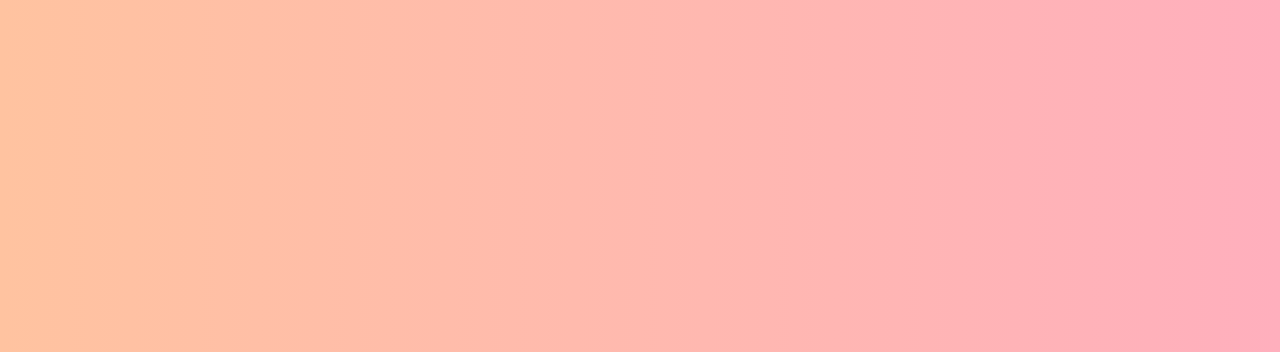
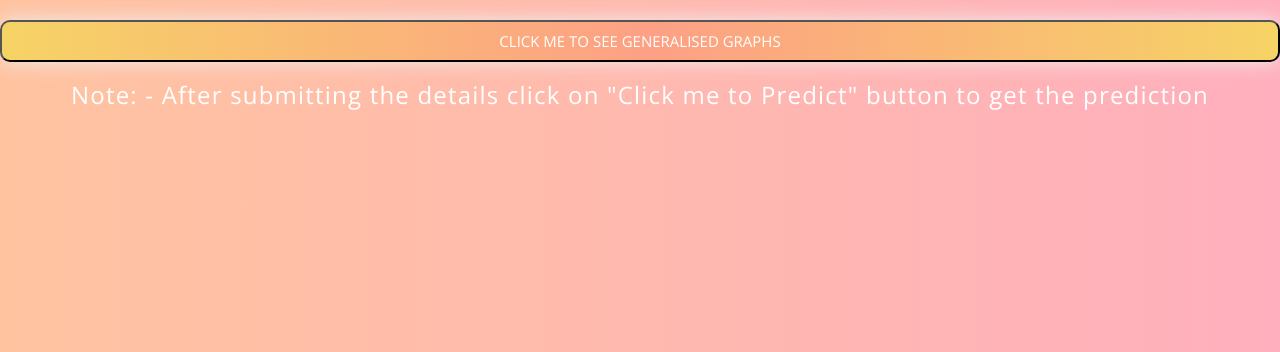
Before and after one commit to rahultah/FetalHealth, a Flask app: page / in a window 1280 px wide. Shown: the part 52-404 px from the top of the page. Run offline with Flask 2, Linux system fonts and the light colour scheme; parts of the project's set-up code (start-up, migrations or seed data) failed here and were passed over; some libraries are stand-ins or nearby versions.

Commit message:
UI Commit 2.0

```diff
--- a/static/css/style.css
+++ b/static/css/style.css
@@ -45,4 +45,23 @@ input {
 	margin-bottom: 10px;
 
 }
+.bton {
+	flex: 1 1 auto;
+	/* margin: 10px; */
+	/* padding: 30px; */
+	text-align: center;
+	text-transform: uppercase;
+	transition: 0.5s;
+	/* background-size: 200% auto; */
+	/* color: white; */
+   /* text-shadow: 0px 0px 10px rgba(0,0,0,0.2);*/
+	box-shadow: 0 0 20px #eee;
+	border-radius: 10px;
+}
+.bton:hover {
+	background-position: right center; /* change the direction of the change here */
+  }
+.bton-1 {
+	background-image: linear-gradient(to right, #f6d365 0%, #fda085 51%, #f6d365 100%);
+  }
 input:focus { box-shadow: inset 0 -5px 45px rgba(100,100,100,0.4), 0 1px 1px rgba(255,255,255,0.2); }
--- a/templates/index.html
+++ b/templates/index.html
@@ -92,6 +92,34 @@
   </div>
 
 </div>
+<div>
+  <button type="button" class="bton bton-1 btn-block btn-large"  data-toggle="modal" data-target="#myModal2">Click Me to See generalised graphs</button>
+
+  <!-- Modal -->
+  <div class="modal fade" id="myModal2" role="dialog">
+    <div class="modal-dialog">
+
+      <!-- Modal content-->
+      <div class="modal-content">
+        <div class="modal-header">
+          <button type="button" class="close" data-dismiss="modal">&times;</button>
+          <h4 style="color: black;" class="modal-title">Graphs</h4>
+        </div>
+        <div class="modal-body">
+            <!-- <h1 style="color:black;" id="final_pred"></h1> -->
+            <img src="https://resources.ama.uk.com/glowm_www/graphics/figures/v2/0680/001f.gif" alt=""><br><br>
+            <img src="https://www.cdc.gov/nchs/images/databriefs/151-200/db200_fig2.png" height="496" width="550" alt="">
+
+        </div>
+        <div class="modal-footer">
+          <button type="button" class="btn btn-default" data-dismiss="modal">Close</button>
+        </div>
+      </div>
+
+    </div>
+  </div>
+</div>
+<h3>Note: - After submitting the details click on "Click me to Predict" button to get the prediction</h3>
    <script>
        function detect()
        {
```
